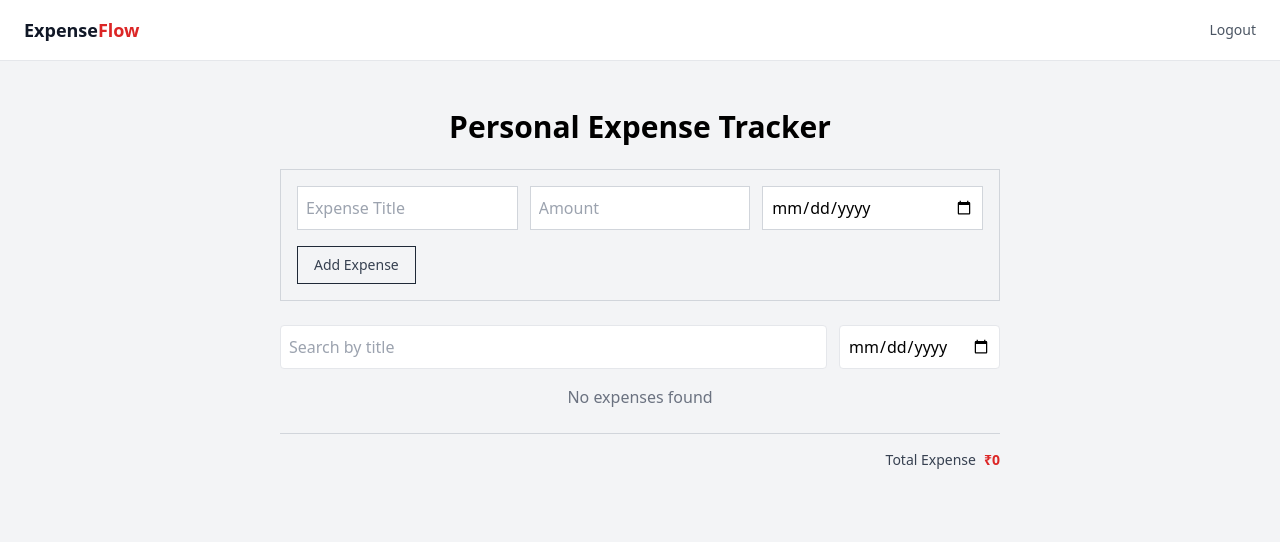
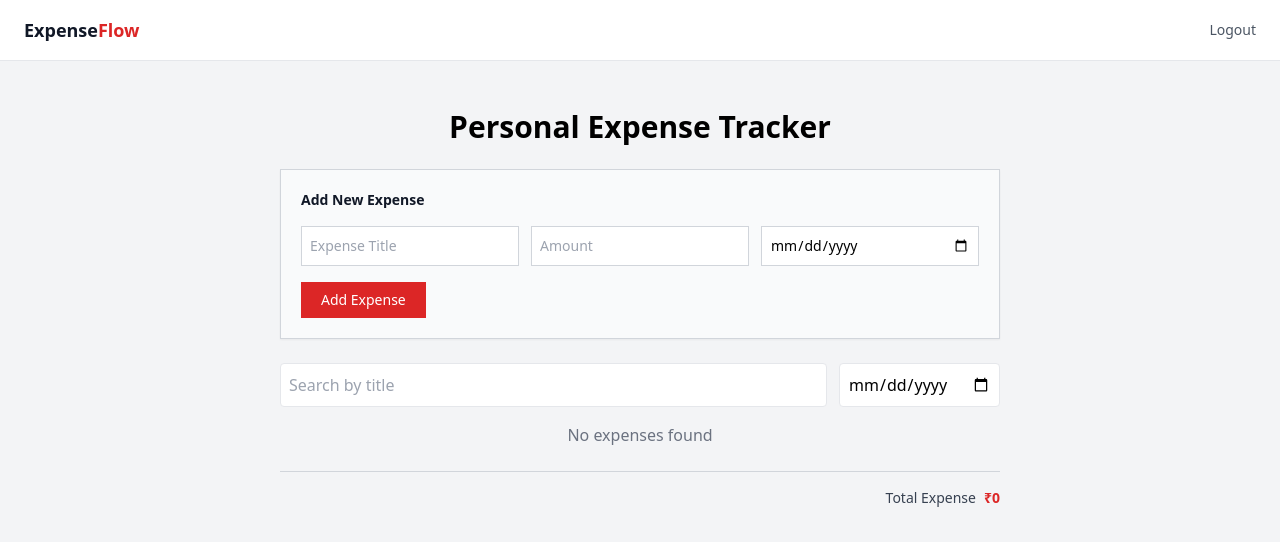
Before and after one commit to Nitesh-N-D/My-Web-Experiments, a React (Vite) app in the folder Expense Tracker/: page /dashboard in a window 1280 px wide. Shown: the top 542 px of the page. Built offline with nearby package versions, Linux system fonts and the light colour scheme; sample sign-in values are in the browser's storage.

Commit message:
Update ExpenseForm.jsx

```diff
--- a/Expense Tracker/src/components/ExpenseForm.jsx
+++ b/Expense Tracker/src/components/ExpenseForm.jsx
@@ -46,15 +46,20 @@ function ExpenseForm({
     setAmount("");
     setDate("");
   }
-
- return (
+return (
   <form
     onSubmit={handleSubmit}
-    className="border border-gray-300 p-4 mb-6"
+    className="bg-gray-50 border border-gray-300 p-5 mb-6 shadow-sm"
   >
+
+
+    <h3 className="text-sm font-semibold text-gray-900 mb-4">
+      {editingExpense ? "Edit Expense" : "Add New Expense"}
+    </h3>
+
     <div className="grid grid-cols-1 md:grid-cols-3 gap-3">
       <input
-        className="border border-gray-300 p-2"
+        className="bg-white border border-gray-300 p-2 text-sm focus:outline-none focus:ring-1 focus:ring-red-500"
         placeholder="Expense Title"
         value={title}
         onChange={(e) => setTitle(e.target.value)}
@@ -62,7 +67,7 @@ function ExpenseForm({
       />
 
       <input
-        className="border border-gray-300 p-2"
+        className="bg-white border border-gray-300 p-2 text-sm focus:outline-none focus:ring-1 focus:ring-red-500"
         type="number"
         placeholder="Amount"
         value={amount}
@@ -71,7 +76,7 @@ function ExpenseForm({
       />
 
       <input
-        className="border border-gray-300 p-2"
+        className="bg-white border border-gray-300 p-2 text-sm focus:outline-none focus:ring-1 focus:ring-red-500"
         type="date"
         value={date}
         onChange={(e) => setDate(e.target.value)}
@@ -80,7 +85,7 @@ function ExpenseForm({
     </div>
 
     <button
-      className="mt-4 border border-gray-800 px-4 py-2 text-sm text-gray-700"
+      className="mt-4 px-5 py-2 text-sm font-medium text-white bg-red-600 hover:bg-red-700 transition"
     >
       {editingExpense ? "Update Expense" : "Add Expense"}
     </button>
```
